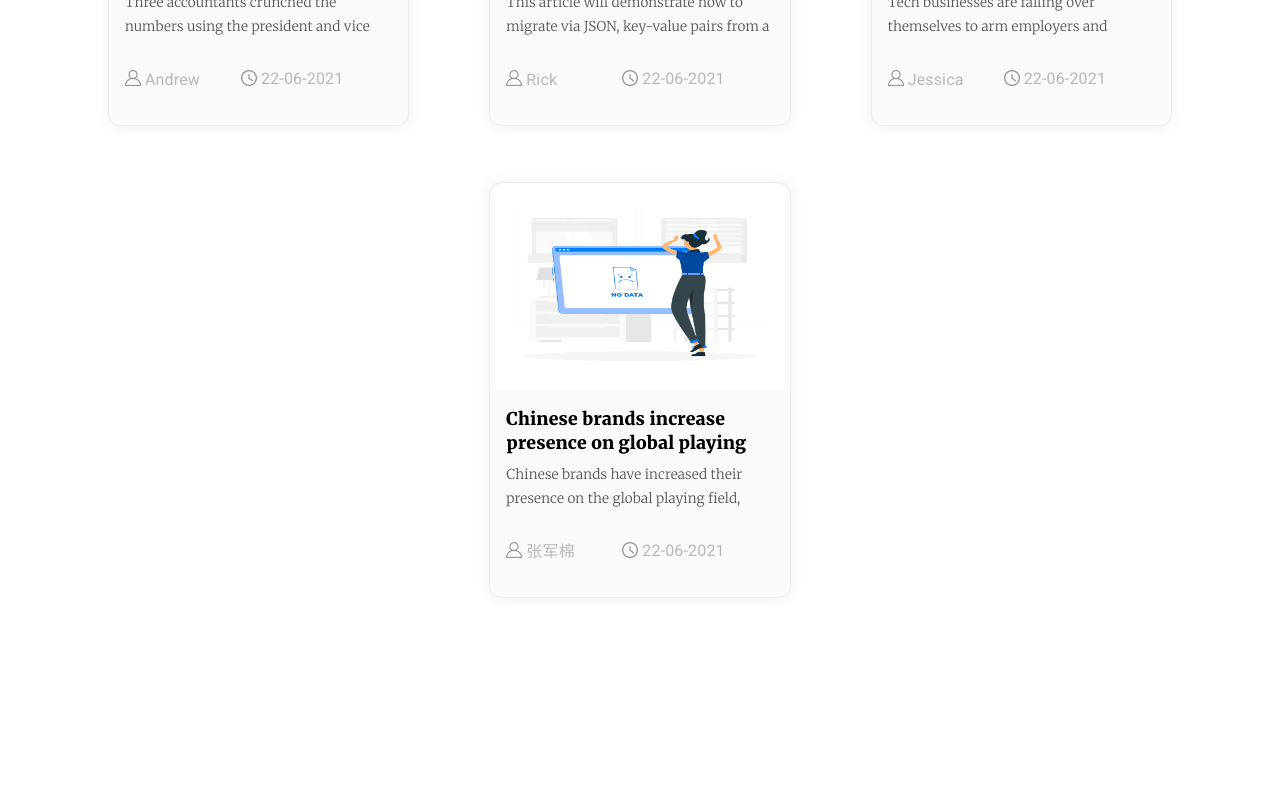
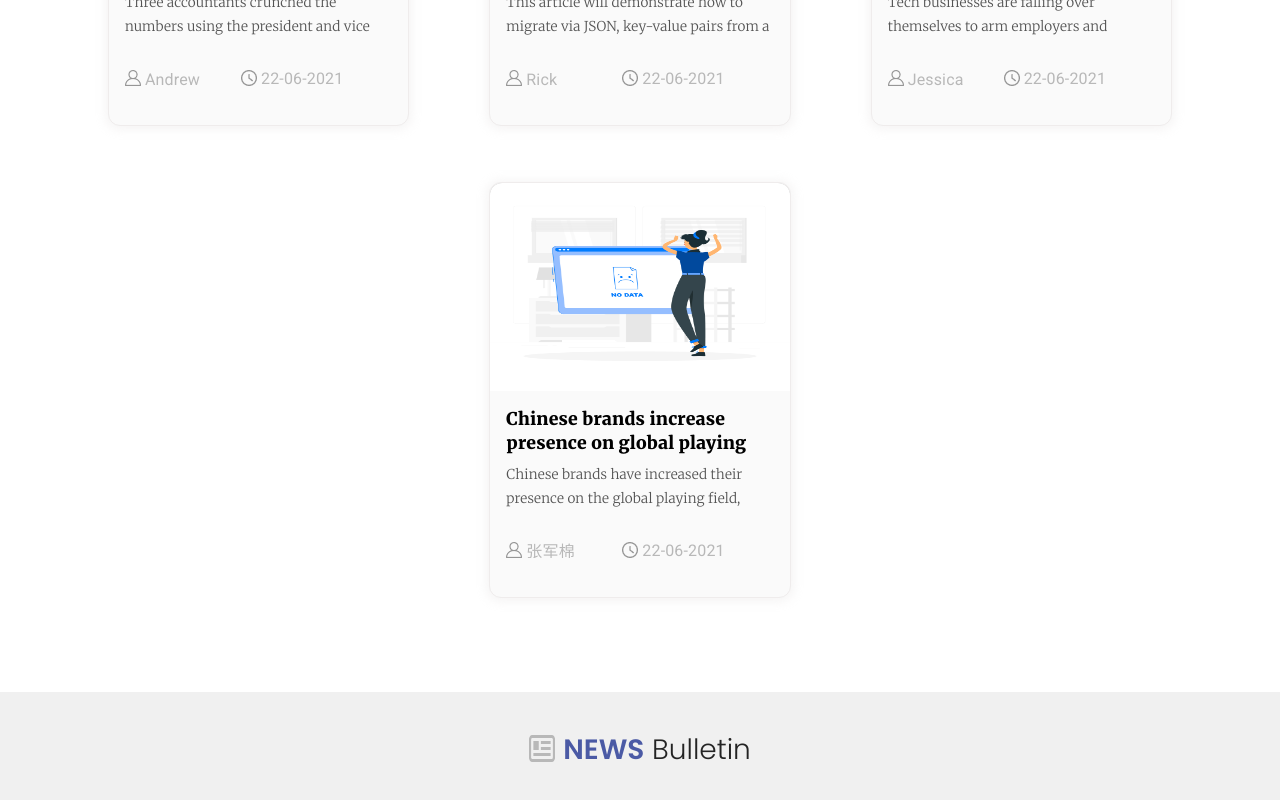
Before and after one commit to GouthamGopalakrishnan/News-Bulletin, a React (Create React App) app: page / in a window 1280 px wide. Shown: the part 3398-4198 px from the top of the page. Before the commit the page ends 4090 px from the top, so only its background shows below. Built offline with nearby package versions, Linux system fonts and the light colour scheme.

Commit message:
added footer

```diff
--- a/src/App.tsx
+++ b/src/App.tsx
@@ -1,9 +1,11 @@
+// import { Footer } from 'antd/lib/layout/layout';
 import React from 'react';
 import './App.css';
 
 import Header from './Components/Header';
 import NewsCard from './Components/NewsCard';
 import PrimaryCard from './Components/PrimaryCard';
+import Footer from './Components/Footer';
 
 function App() {
   return (
@@ -11,6 +13,7 @@ function App() {
         <Header />
         <PrimaryCard />
         <NewsCard />
+        <Footer />
     </div>
   );
 }
--- /dev/null
+++ b/src/Components/Footer.tsx
@@ -0,0 +1,20 @@
+import React from 'react';
+import newsIcon from '../Icons/news-icon.png';
+
+import './footer.css';
+import './header.css';
+
+
+const Footer = () => {
+    return(
+        <div className='footer-main'>
+            <div className="footer-logo-div text-nowrap">
+                <img src={newsIcon} alt="" className="news-icon" />
+                <h1 className="news-bulletin-logo">
+                    <span style={{ fontWeight: 600, color: '#4B5AA5' }}>NEWS</span> Bulletin
+                </h1>
+            </div>
+        </div>
+    )
+}
+export default Footer;
--- /dev/null
+++ b/src/Components/footer.css
@@ -0,0 +1,10 @@
+.footer-main{
+    background-color: #f0f0f0;
+    padding-top: 1.6rem;
+    padding-bottom: 1.6rem;
+}
+.footer-logo-div {
+    display: flex;
+    align-items: center;
+    justify-content: center;
+}
```
